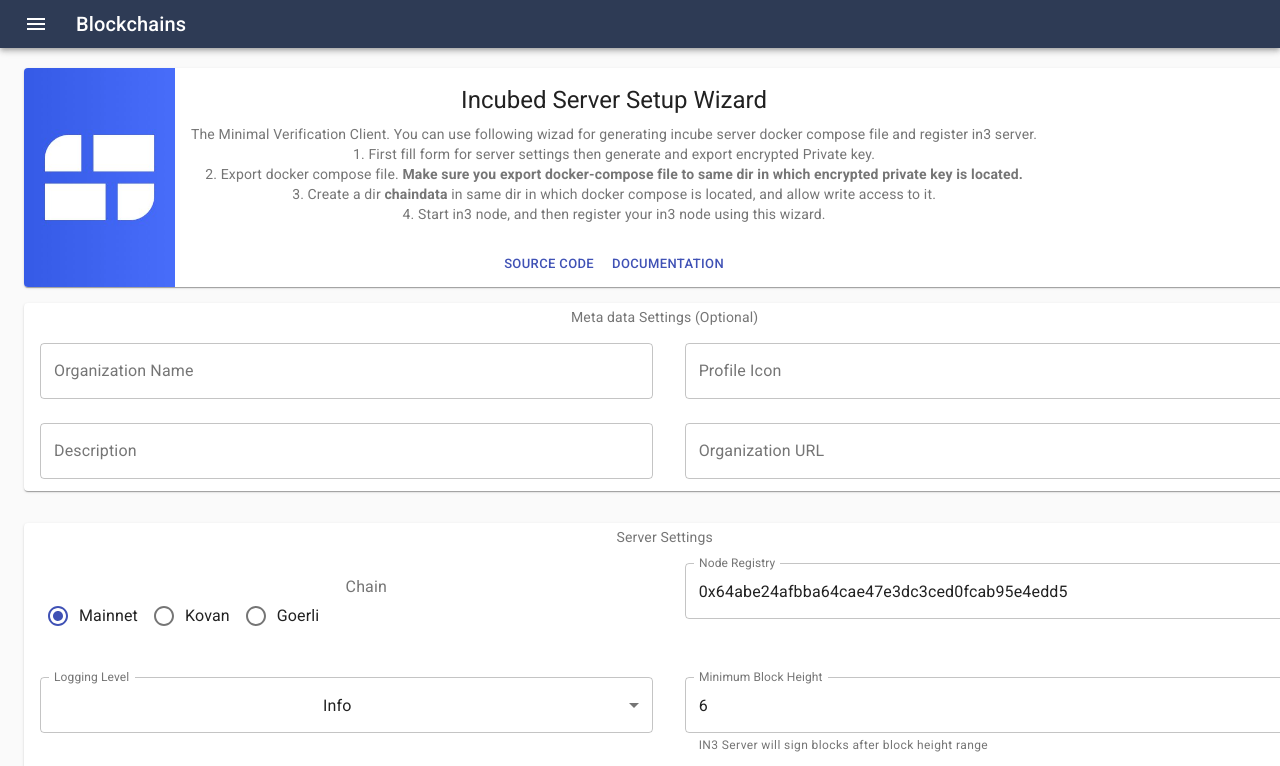
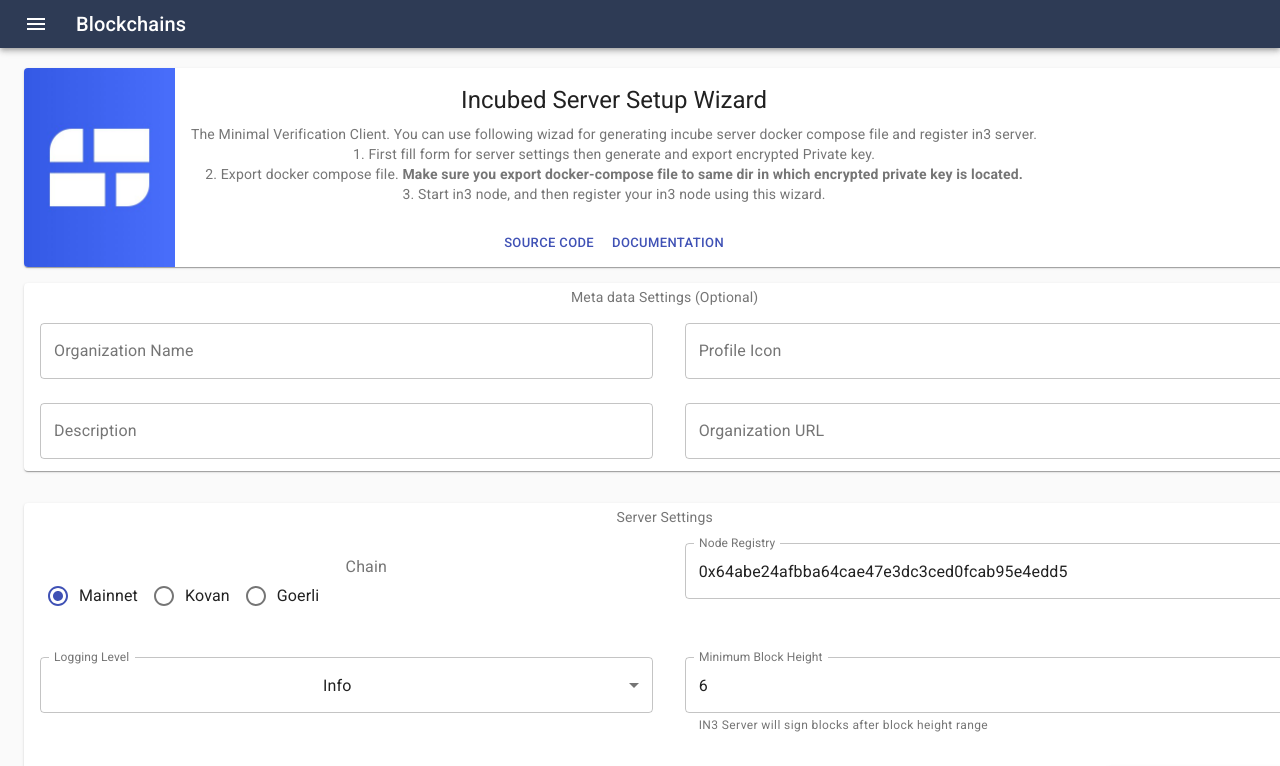
Before and after one commit to blockchainsllc/in3-server-setup-tool, a React (Create React App) app: page / in a window 1280 px wide. Shown: the top 766 px of the page. Built offline with nearby package versions, Linux system fonts and the light colour scheme.

Commit message:
reverted parity volume changes

```diff
--- a/src/Components/InfoFancyCardComponent.js
+++ b/src/Components/InfoFancyCardComponent.js
@@ -97,8 +97,7 @@
                         The Minimal Verification Client. You can use following wizad for generating incube server docker compose file and register in3 server. <br/>
                         1. First fill form for server settings then generate and export encrypted Private key. <br />
                         2. Export docker compose file. <b>Make sure you export docker-compose file to same dir in which encrypted private key is located.</b> <br />
-                        3. Create a dir <b>chaindata</b> in same dir in which docker compose is located, and allow write access to it.<br />
-                        4. Start in3 node, and then register your in3 node using this wizard.
+                        3. Start in3 node, and then register your in3 node using this wizard.
           </Typography>
         </CardContent>
                 <CardActions style={{justifyContent: 'center'}}>
--- a/src/Containers/SettingsContainer.js
+++ b/src/Containers/SettingsContainer.js
@@ -135,7 +135,6 @@
             "        image: slockit/in3-node:latest \n" +
             "        volumes: \n" +
             "        - ./:/secure                                                # directory where the private key is stored \n" +
-            "        - ./chaindata:/home/parity/.local/share/io.parity.ethereum/ #directory where parity data is stored \n"+
             "        ports: \n" +
             "        - 8500:8500/tcp                                             # open the port 8500 to be accessed by the public \n" +
             "        command: \n" +
@@ -282,7 +281,8 @@
 
         myContract.methods
             .registerNodeFor(
-                url, props, timeout, this.state.address, weight, signature.v, signature.r, signature.s)
+                //url, props, signer, weight, depositamount, v, r, s,
+                url, props, this.state.address, weight, deposit, signature.v, signature.r, signature.s)
             .send({
                 from: window.web3.currentProvider.selectedAddress,
                 to: nodeRegistryAddr,
```
